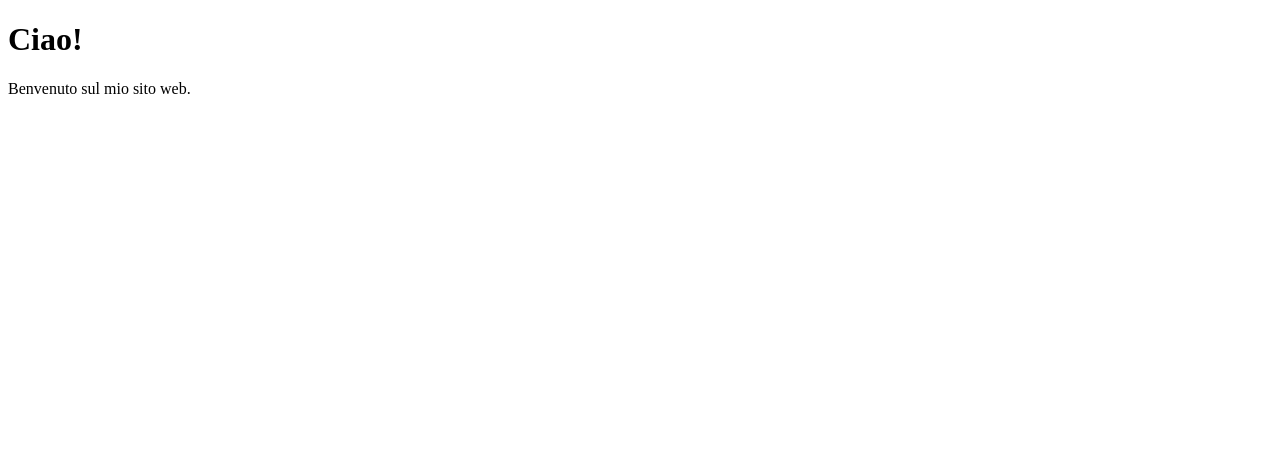
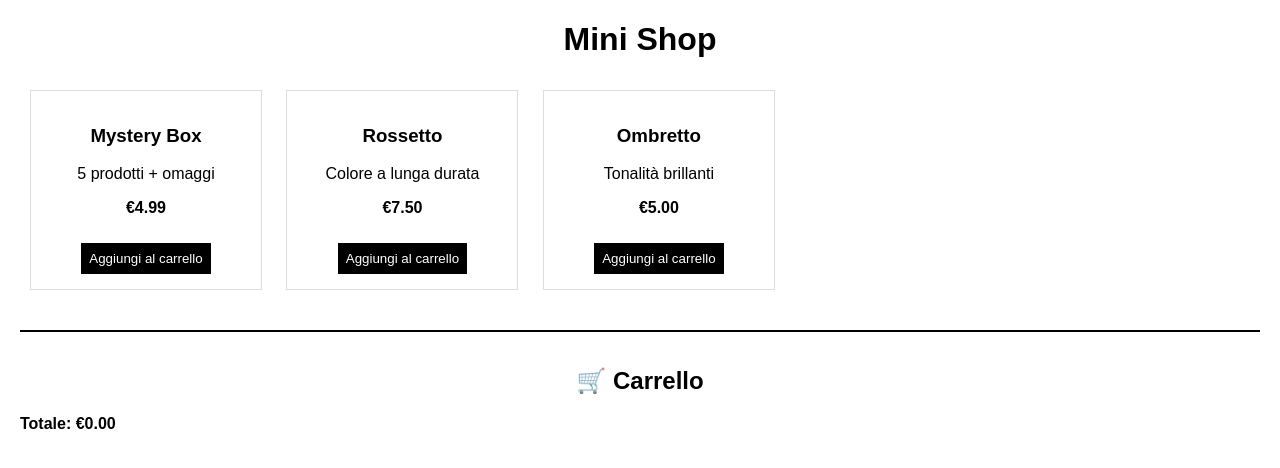
Before and after one commit to Francesca185/fluxurybeauty, a plain HTML site: page index.html in a window 1280 px wide. Drawn offline with Linux system fonts and the light colour scheme.

Commit message:
Update index.html

```diff
--- a/index.html
+++ b/index.html
@@ -1,10 +1,73 @@
 <!DOCTYPE html>
-<html>
-  <head>
-    <title>La mia pagina</title>
-  </head>
-  <body>
-    <h1>Ciao!</h1>
-    <p>Benvenuto sul mio sito web.</p>
-  </body>
+<html lang="it">
+<head>
+  <meta charset="UTF-8">
+  <meta name="viewport" content="width=device-width, initial-scale=1.0">
+  <title>Mini E-commerce</title>
+  <style>
+    body { font-family: Arial, sans-serif; margin: 20px; }
+    h1, h2 { text-align: center; }
+    .product { border: 1px solid #ddd; padding: 15px; margin: 10px; display: inline-block; width: 200px; text-align: center; }
+    button { background: black; color: white; padding: 8px; border: none; cursor: pointer; margin-top: 10px; }
+    button:hover { background: gray; }
+    #cart { margin-top: 30px; border-top: 2px solid #000; padding-top: 15px; }
+    ul { list-style: none; padding: 0; }
+  </style>
+</head>
+<body>
+
+  <h1>Mini Shop</h1>
+
+  <!-- Prodotti -->
+  <div class="product">
+    <h3>Mystery Box</h3>
+    <p>5 prodotti + omaggi</p>
+    <p><strong>€4.99</strong></p>
+    <button onclick="addToCart('Mystery Box', 4.99)">Aggiungi al carrello</button>
+  </div>
+
+  <div class="product">
+    <h3>Rossetto</h3>
+    <p>Colore a lunga durata</p>
+    <p><strong>€7.50</strong></p>
+    <button onclick="addToCart('Rossetto', 7.50)">Aggiungi al carrello</button>
+  </div>
+
+  <div class="product">
+    <h3>Ombretto</h3>
+    <p>Tonalità brillanti</p>
+    <p><strong>€5.00</strong></p>
+    <button onclick="addToCart('Ombretto', 5.00)">Aggiungi al carrello</button>
+  </div>
+
+  <!-- Carrello -->
+  <div id="cart">
+    <h2>🛒 Carrello</h2>
+    <ul id="cartItems"></ul>
+    <p><strong>Totale: €<span id="total">0.00</span></strong></p>
+  </div>
+
+  <script>
+    let cart = [];
+    let total = 0;
+
+    function addToCart(product, price) {
+      cart.push({ product, price });
+      total += price;
+      updateCart();
+    }
+
+    function updateCart() {
+      let cartList = document.getElementById("cartItems");
+      cartList.innerHTML = "";
+      cart.forEach(item => {
+        let li = document.createElement("li");
+        li.textContent = `${item.product} - €${item.price.toFixed(2)}`;
+        cartList.appendChild(li);
+      });
+      document.getElementById("total").textContent = total.toFixed(2);
+    }
+  </script>
+
+</body>
 </html>
```
